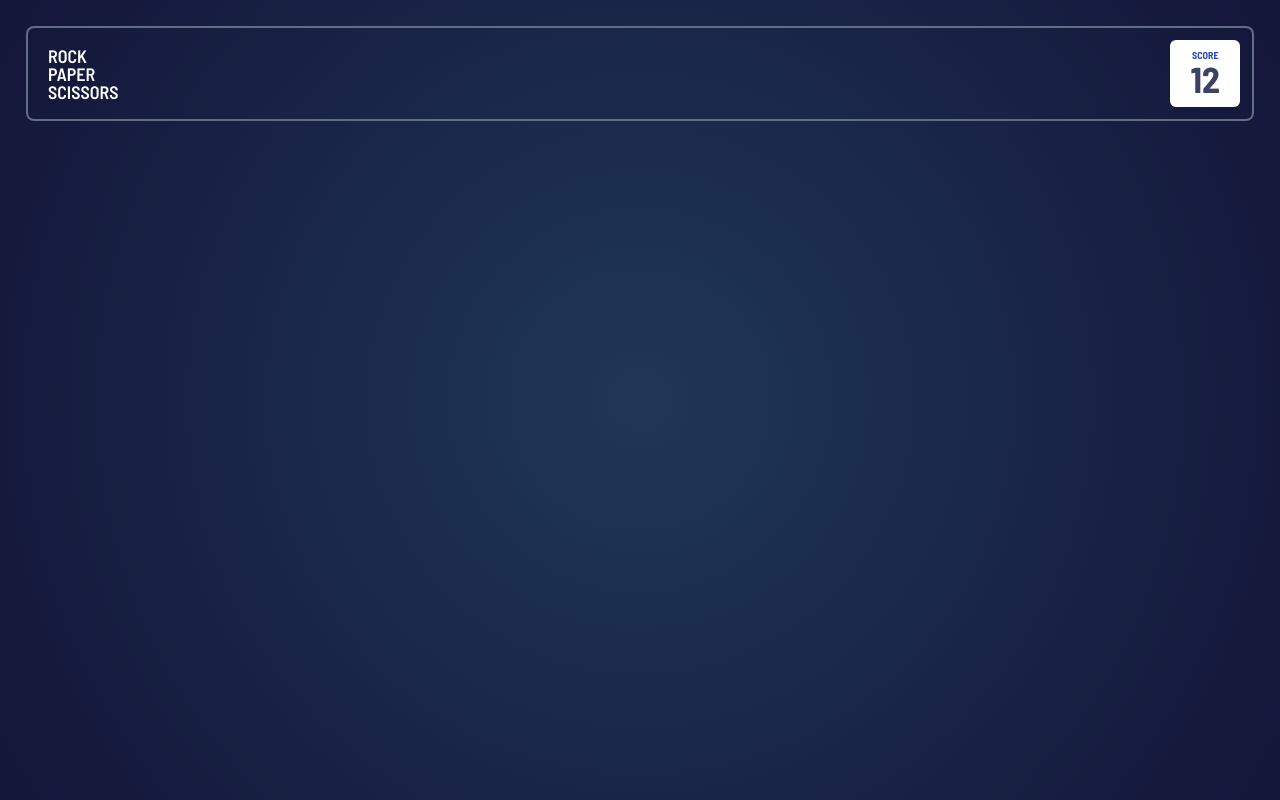
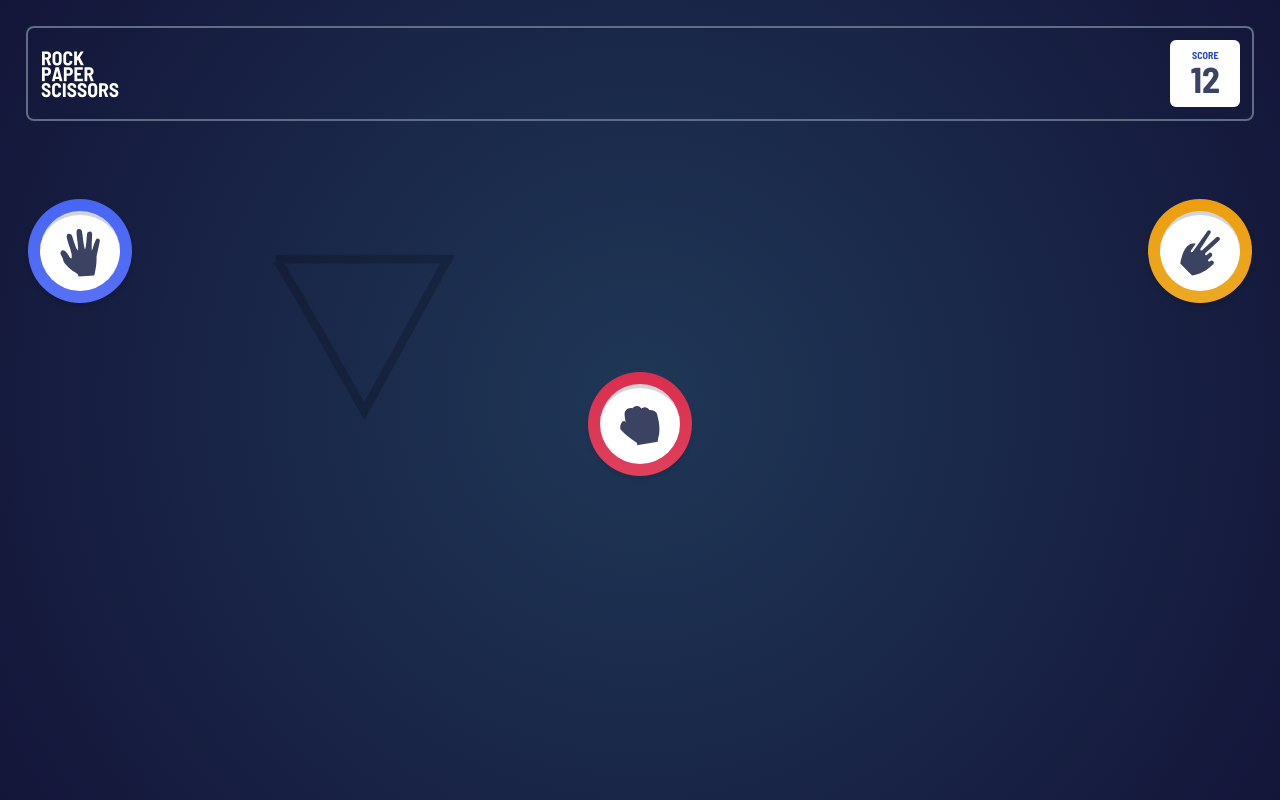
Before and after one commit to boedegoat/rock-paper-scissors, a React (Vite) app: page / in a window 1280 px wide. Built offline with nearby package versions, Linux system fonts and the light colour scheme.

Commit message:
create select finger layout on game board component

```diff
--- a/src/App.jsx
+++ b/src/App.jsx
@@ -1,11 +1,12 @@
 import React from 'react'
 import Header from './components/Header'
+import GameBoard from './components/GameBoard'
 
 const App = () => {
   return (
     <div className='bg-main min-h-screen text-white p-7'>
       <Header />
-      {/* game board */}
+      <GameBoard />
       {/* rules button */}
     </div>
   )
--- /dev/null
+++ b/src/components/GameBoard.jsx
@@ -0,0 +1,36 @@
+import React from 'react'
+import Triangle from '../assets/images/bg-triangle.svg'
+import SelectFinger from './SelectFinger'
+import IconPaper from '../assets/images/icon-paper.svg'
+import IconRock from '../assets/images/icon-rock.svg'
+import IconScissors from '../assets/images/icon-scissors.svg'
+
+const GameBoard = () => {
+  return (
+    <div className='relative mt-20'>
+      <div className='transform scale-[0.6]'>
+        <img src={Triangle} alt='triangle' />
+      </div>
+      <SelectFinger
+        Icon={IconPaper}
+        bg='bg-paper'
+        position='top-0 left-0'
+        alt='select paper'
+      />
+      <SelectFinger
+        Icon={IconScissors}
+        bg='bg-scissors'
+        position='top-0 right-0'
+        alt='select scissors'
+      />
+      <SelectFinger
+        Icon={IconRock}
+        bg='bg-rock'
+        position='bottom-0 left-1/2 transform -translate-x-1/2'
+        alt='select rock'
+      />
+    </div>
+  )
+}
+
+export default GameBoard
--- a/src/components/Header.jsx
+++ b/src/components/Header.jsx
@@ -1,16 +1,13 @@
 import React from 'react'
 import ScoreBoard from './ScoreBoard'
+import Logo from '../assets/images/logo.svg'
 
 const Header = () => {
   return (
     <header className='flex items-center justify-between rounded-md p-3 ring-2 ring-neutral-header'>
-      <h1 className='leading-none text-lg ml-2'>
-        ROCK
-        <br />
-        PAPER
-        <br />
-        SCISSORS
-      </h1>
+      <div className='w-20 -mb-1'>
+        <img src={Logo} alt='logo' />
+      </div>
       <ScoreBoard />
     </header>
   )
--- /dev/null
+++ b/src/components/SelectFinger.jsx
@@ -0,0 +1,13 @@
+import React from 'react'
+
+const SelectFinger = ({ Icon, alt, bg, position }) => {
+  return (
+    <button className={`absolute p-3 rounded-full w-max shadow-md ${bg} ${position}`}>
+      <div className='bg-white p-3 rounded-full w-20 h-20 flex items-center justify-center border-t-4 border-gray-300'>
+        <img src={Icon} alt={alt} className='w-10' />
+      </div>
+    </button>
+  )
+}
+
+export default SelectFinger
```
